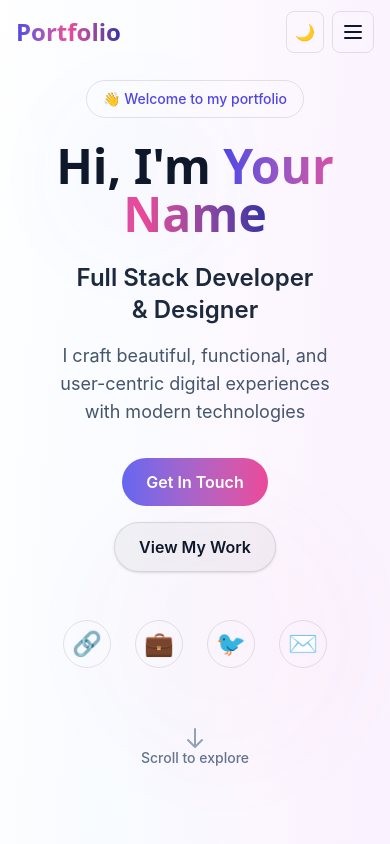
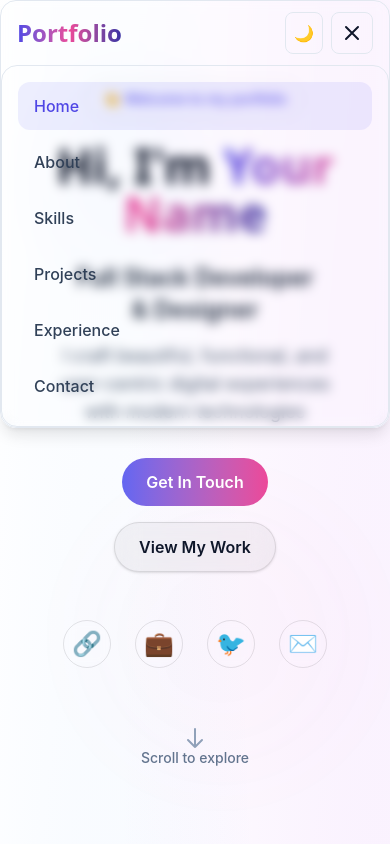
Before and after one commit to ronniee-9407/professional-portfolio, a React (Vite) app: page / in a window 390 px wide. Both pictures are taken after a click on the button 353 px from the left and 32 px from the top of the page. Shown: the top 844 px of the page. Built offline with nearby package versions, Linux system fonts and the light colour scheme.

Commit message:
implement mobile hamburger menu and navigation dropdown

```diff
--- a/src/components/Navbar.tsx
+++ b/src/components/Navbar.tsx
@@ -1,4 +1,4 @@
-import { motion } from 'framer-motion';
+import { motion, AnimatePresence } from 'framer-motion';
 import { useEffect, useState } from 'react';
 
 interface NavbarProps {
@@ -8,6 +8,7 @@ interface NavbarProps {
 const Navbar = ({ activeSection }: NavbarProps) => {
     const [scrolled, setScrolled] = useState(false);
     const [isDark, setIsDark] = useState(true);
+    const [isMenuOpen, setIsMenuOpen] = useState(false);
 
     const navItems = [
         { id: 'home', label: 'Home' },
@@ -62,7 +63,7 @@ const Navbar = ({ activeSection }: NavbarProps) => {
         <motion.nav
             initial={{ y: -100 }}
             animate={{ y: 0 }}
-            className={`fixed top-0 left-0 right-0 z-50 transition-all duration-300 ${scrolled ? 'glass-card border-b border-white/10 shadow-lg' : ''}`}
+            className={`fixed top-0 left-0 right-0 z-50 transition-all duration-300 ${scrolled || isMenuOpen ? 'glass-card border-b border-slate-200 dark:border-white/10 shadow-lg' : ''}`}
         >
             <div className="max-w-7xl mx-auto px-4 sm:px-6 lg:px-8">
                 <div className="flex items-center justify-between h-16">
@@ -71,7 +72,10 @@ const Navbar = ({ activeSection }: NavbarProps) => {
                         className="text-2xl font-display font-bold gradient-text cursor-pointer"
                         whileHover={{ scale: 1.05 }}
                         whileTap={{ scale: 0.95 }}
-                        onClick={() => scrollToSection('home')}
+                        onClick={() => {
+                            scrollToSection('home');
+                            setIsMenuOpen(false);
+                        }}
                     >
                         Portfolio
                     </motion.div>
@@ -85,7 +89,7 @@ const Navbar = ({ activeSection }: NavbarProps) => {
                                     onClick={() => scrollToSection(item.id)}
                                     className={`px-4 py-2 rounded-full font-medium transition-all duration-300 relative ${activeSection === item.id
                                         ? 'text-primary-600 dark:text-white'
-                                        : 'text-gray-700 dark:text-gray-400 hover:text-primary-600 dark:hover:text-white'
+                                        : 'text-slate-700 dark:text-gray-400 hover:text-primary-600 dark:hover:text-white'
                                         }`}
                                     whileHover={{ scale: 1.05 }}
                                     whileTap={{ scale: 0.95 }}
@@ -105,7 +109,7 @@ const Navbar = ({ activeSection }: NavbarProps) => {
                         {/* Theme Toggle */}
                         <motion.button
                             onClick={toggleTheme}
-                            className="p-2 rounded-full glass-card hover:bg-black/5 dark:hover:bg-white/5 transition-colors"
+                            className="p-2 rounded-full glass-card hover:bg-black/5 dark:hover:bg-white/5 transition-colors border border-slate-200 dark:border-white/10"
                             whileHover={{ scale: 1.1, rotate: 180 }}
                             whileTap={{ scale: 0.9 }}
                             aria-label="Toggle Theme"
@@ -126,23 +130,62 @@ const Navbar = ({ activeSection }: NavbarProps) => {
                     <div className="flex items-center space-x-2 md:hidden">
                         <motion.button
                             onClick={toggleTheme}
-                            className="p-2 rounded-lg glass-card"
+                            className="p-2 rounded-lg glass-card border border-slate-200 dark:border-white/10"
                             whileTap={{ scale: 0.9 }}
                         >
                             {isDark ? "☀️" : "🌙"}
                         </motion.button>
                         <motion.button
-                            className="p-2 rounded-lg glass-card"
+                            onClick={() => setIsMenuOpen(!isMenuOpen)}
+                            className="p-2 rounded-lg glass-card border border-slate-200 dark:border-white/10"
                             whileHover={{ scale: 1.05 }}
                             whileTap={{ scale: 0.95 }}
                         >
-                            <svg className="w-6 h-6 outline-none" fill="none" stroke="currentColor" viewBox="0 0 24 24">
-                                <path strokeLinecap="round" strokeLinejoin="round" strokeWidth={2} d="M4 6h16M4 12h16M4 18h16" />
-                            </svg>
+                            {isMenuOpen ? (
+                                <svg className="w-6 h-6 outline-none text-slate-900 dark:text-white" fill="none" stroke="currentColor" viewBox="0 0 24 24">
+                                    <path strokeLinecap="round" strokeLinejoin="round" strokeWidth={2} d="M6 18L18 6M6 6l12 12" />
+                                </svg>
+                            ) : (
+                                <svg className="w-6 h-6 outline-none text-slate-900 dark:text-white" fill="none" stroke="currentColor" viewBox="0 0 24 24">
+                                    <path strokeLinecap="round" strokeLinejoin="round" strokeWidth={2} d="M4 6h16M4 12h16M4 18h16" />
+                                </svg>
+                            )}
                         </motion.button>
                     </div>
                 </div>
             </div>
+
+            {/* Mobile Menu Overlay */}
+            <AnimatePresence>
+                {isMenuOpen && (
+                    <motion.div
+                        initial={{ opacity: 0, height: 0 }}
+                        animate={{ opacity: 1, height: 'auto' }}
+                        exit={{ opacity: 0, height: 0 }}
+                        transition={{ duration: 0.3, ease: 'easeInOut' }}
+                        className="md:hidden glass-card border-t border-slate-200 dark:border-white/10 overflow-hidden"
+                    >
+                        <div className="flex flex-col p-4 space-y-2">
+                            {navItems.map((item) => (
+                                <motion.button
+                                    key={item.id}
+                                    onClick={() => {
+                                        scrollToSection(item.id);
+                                        setIsMenuOpen(false);
+                                    }}
+                                    className={`px-4 py-3 rounded-xl font-medium text-left transition-all ${activeSection === item.id
+                                        ? 'bg-primary-500/10 text-primary-600 dark:text-white'
+                                        : 'text-slate-700 dark:text-gray-400 hover:bg-black/5 dark:hover:bg-white/5'
+                                        }`}
+                                    whileTap={{ scale: 0.98 }}
+                                >
+                                    {item.label}
+                                </motion.button>
+                            ))}
+                        </div>
+                    </motion.div>
+                )}
+            </AnimatePresence>
         </motion.nav>
     );
 };
```
